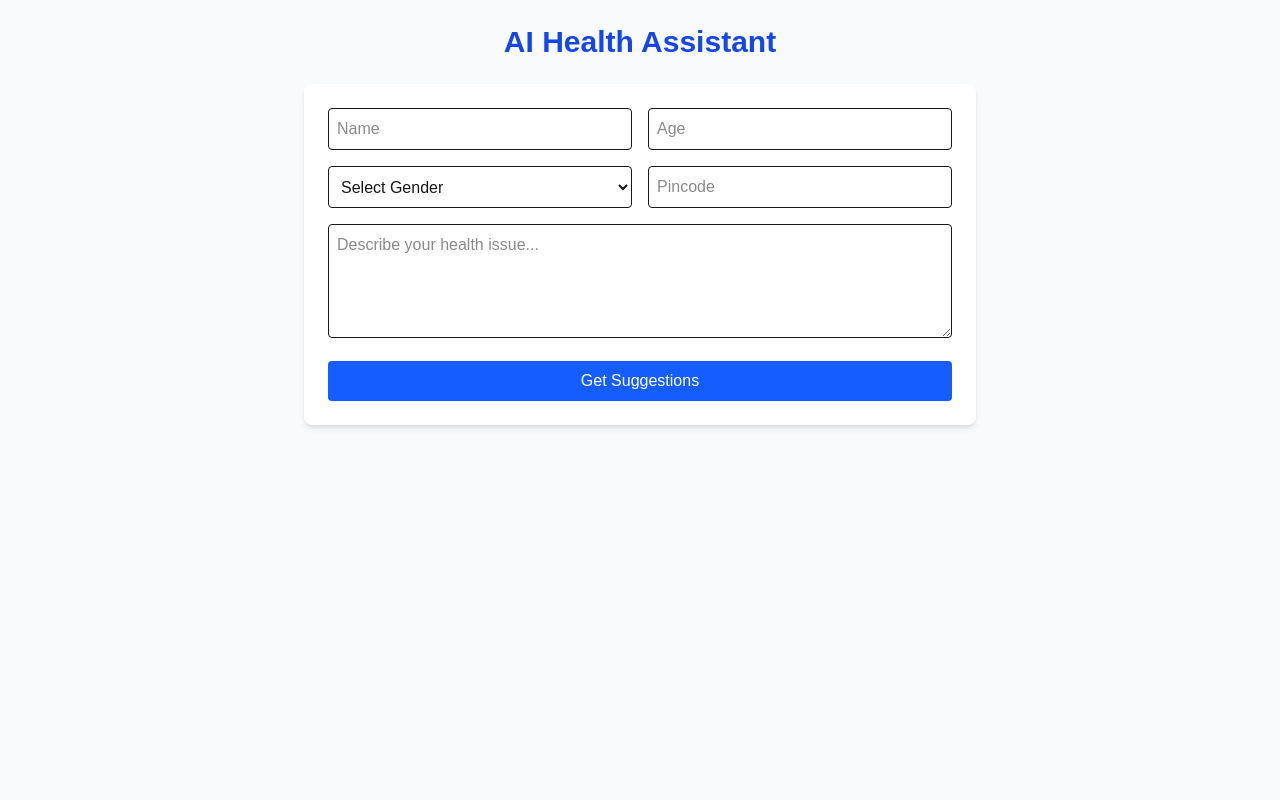
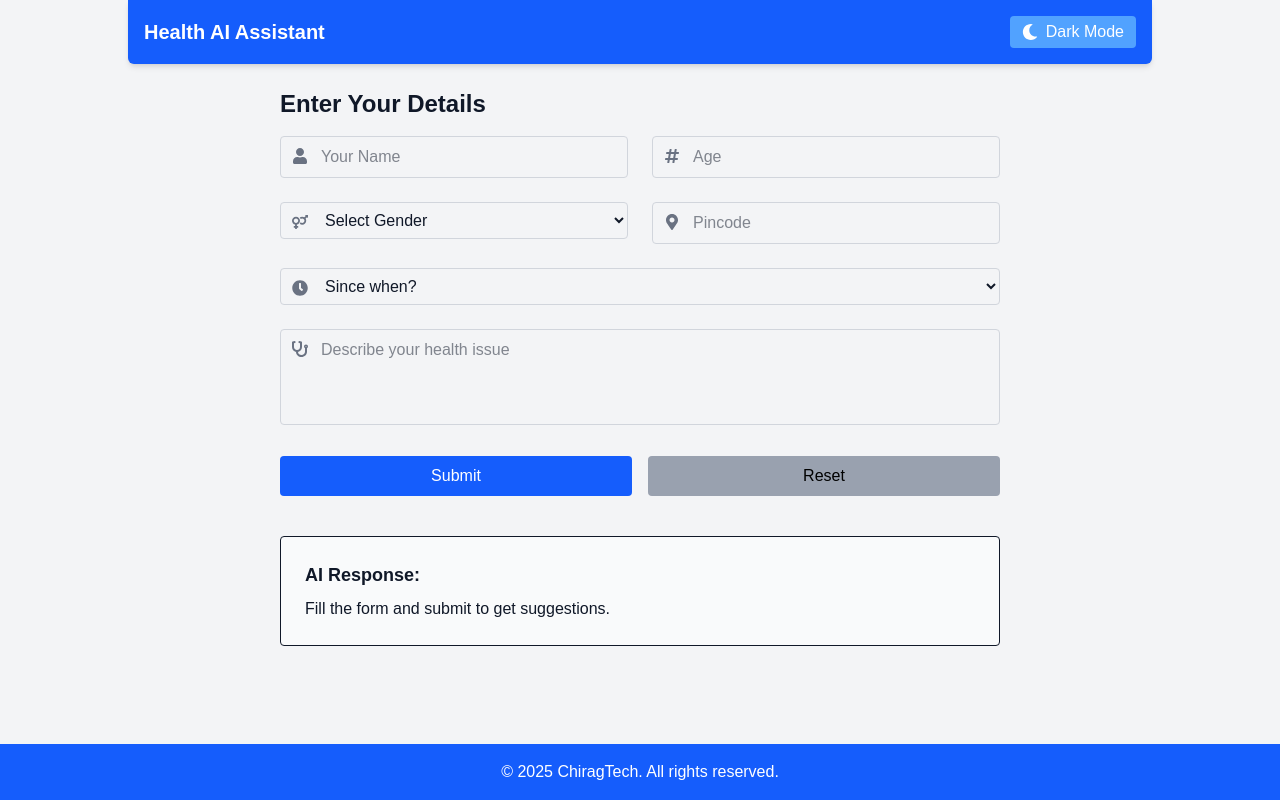
Before and after one commit to chiragtech91/health-ai, a Next.js app: page / in a window 1280 px wide. Built offline with nearby package versions, Linux system fonts and the light colour scheme.

Commit message:
Update UI with TogetherAI API

```diff
--- a/app/api/ask/route.js
+++ b/app/api/ask/route.js
@@ -1,55 +1,32 @@
+import { NextResponse } from 'next/server';
+import axios from 'axios';
+
 export async function POST(req) {
   try {
-    const body = await req.json();
-    const { name, age, gender, pincode, message } = body;
+    const { name, age, gender, pincode, symptoms, duration } = await req.json();
 
-    const prompt = `
-User Details:
-- Name: ${name}
-- Age: ${age}
-- Gender: ${gender}
-- Pincode: ${pincode}
+    const prompt = `A patient named ${name}, aged ${age}, gender: ${gender}, from pincode ${pincode}, reports: ${symptoms}. Issue duration: ${duration}. Suggest possible conditions, treatments, and nearby hospitals with approximate costs.`;
 
-Symptoms:
-${message}
+    const response = await axios.post(
+      'https://api.together.xyz/v1/chat/completions',
+      {
+        model: 'mistralai/Mixtral-8x7B-Instruct-v0.1',
+        messages: [{ role: 'user', content: prompt }],
+        temperature: 0.7,
+        max_tokens: 1024,
+      },
+      {
+        headers: {
+          Authorization: `Bearer ${process.env.TOGETHER_API_KEY}`,
+          'Content-Type': 'application/json',
+        },
+      }
+    );
 
-Based on the above, provide:
-1. Possible diagnosis or health suggestion
-2. Suggested treatments
-3. A list of 3 nearby hospitals/nursing homes (based on pincode) with estimated treatment cost in INR
-4. Reliability percentage (just a rough estimate)
-`;
-
-    const response = await fetch("https://openrouter.ai/api/v1/chat/completions", {
-      method: "POST",
-      headers: {
-        "Authorization": `Bearer ${process.env.OPENROUTER_API_KEY}`,
-        "Content-Type": "application/json",
-        "X-Title": "AI Health Assistant"
-      },
-      body: JSON.stringify({
-        model: "openrouter/auto", // more flexible
-        messages: [
-          {
-            role: "system",
-            content: "You are a helpful health assistant. Provide guidance based on symptoms and user info."
-          },
-          {
-            role: "user",
-            content: prompt
-          }
-        ]
-      }),
-    });
-
-    const data = await response.json();
-    console.log("OpenRouter API response:", JSON.stringify(data, null, 2));
-
-    const aiReply = data?.choices?.[0]?.message?.content || "Sorry, I couldn’t process your request at this time.";
-
-    return Response.json({ reply: aiReply });
+    const aiReply = response.data.choices[0].message.content;
+    return NextResponse.json({ reply: aiReply });
   } catch (error) {
-    console.error("Error in AI request:", error);
-    return Response.json({ reply: "Something went wrong on the server." });
+    console.error('Error:', error?.response?.data || error.message);
+    return NextResponse.json({ error: 'Something went wrong' }, { status: 500 });
   }
 }
--- a/app/page.js
+++ b/app/page.js
@@ -1,126 +1,271 @@
 'use client';
-import { useState } from "react";
-import Spinner from "@/components/Spinner";
-import AIResponse from "@/components/AIResponse";
+
+import { useState, useCallback, useEffect } from 'react';
+import axios from 'axios';
+import { motion } from 'framer-motion';
+import { FaUser, FaHashtag, FaVenusMars, FaMapMarkerAlt, FaStethoscope, FaClock, FaSun, FaMoon } from 'react-icons/fa';
+
+const InputWrapper = ({ icon, children }) => (
+  <div className="relative w-full">
+    <span className="absolute left-3 top-3 text-gray-500 dark:text-gray-400 pointer-events-none">{icon}</span>
+    {children}
+  </div>
+);
 
 export default function AskPage() {
-  const [name, setName] = useState("");
-  const [age, setAge] = useState("");
-  const [gender, setGender] = useState("");
-  const [pincode, setPincode] = useState("");
-  const [message, setMessage] = useState("");
-  const [response, setResponse] = useState("");
+  const [form, setForm] = useState({
+    name: '',
+    age: '',
+    gender: '',
+    pincode: '',
+    issue: '',
+    duration: '',
+  });
+  const [errors, setErrors] = useState({});
+  const [response, setResponse] = useState('');
   const [loading, setLoading] = useState(false);
+  const [darkMode, setDarkMode] = useState(false);
 
-  const handleSubmit = async (e) => {
-    e.preventDefault();
+  // Persist theme choice in localStorage
+  useEffect(() => {
+    const saved = localStorage.getItem('darkMode');
+    if (saved === 'true') setDarkMode(true);
+  }, []);
 
-    // ✅ Input validation
-    if (!name || !age || !gender || !pincode || !message) {
-      alert("Please fill in all fields.");
-      return;
+  useEffect(() => {
+    localStorage.setItem('darkMode', darkMode);
+  }, [darkMode]);
+
+  const toggleDarkMode = () => setDarkMode((prev) => !prev);
+
+  const validate = useCallback(() => {
+    let newErrors = {};
+    if (!form.name.trim()) newErrors.name = 'Name is required';
+    if (!form.age || isNaN(form.age) || form.age < 1 || form.age > 120) newErrors.age = 'Valid age required';
+    if (!form.gender) newErrors.gender = 'Gender is required';
+    if (!form.pincode || !/^\d{6}$/.test(form.pincode)) newErrors.pincode = 'Valid 6-digit pincode required';
+    if (!form.issue.trim()) newErrors.issue = 'Health issue description is required';
+    if (!form.duration) newErrors.duration = 'Please select duration';
+    setErrors(newErrors);
+    return Object.keys(newErrors).length === 0;
+  }, [form]);
+
+  const handleChange = useCallback(
+    (e) => {
+      const { name, value } = e.target;
+      setForm((prev) => ({ ...prev, [name]: value }));
+      setErrors((prev) => ({ ...prev, [name]: undefined }));
+    },
+    []
+  );
+
+  const handleSubmit = async () => {
+    if (!validate()) return;
+    setLoading(true);
+    setResponse('');
+    try {
+      const res = await axios.post('/api/ask', form);
+      setResponse(res.data.reply);
+    } catch (err) {
+      setResponse('Something went wrong. Please try again.');
+    } finally {
+      setLoading(false);
     }
+  };
 
-    if (isNaN(age) || age < 1 || age > 120) {
-      alert("Please enter a valid age between 1 and 120.");
-      return;
-    }
-
-    if (!/^\d{6}$/.test(pincode)) {
-      alert("Please enter a valid 6-digit Indian pincode.");
-      return;
-    }
-
-    setLoading(true);
-    setResponse("");
-
-    try {
-      const res = await fetch("/api/ask", {
-        method: "POST",
-        headers: { "Content-Type": "application/json" },
-        body: JSON.stringify({ name, age, gender, pincode, message }),
+  const handleReset = () => {
+    setForm({
+      name: '',
+      age: '',
+      gender: '',
+      pincode: '',
+      issue: '',
+      duration: '',
     });
-
-      const data = await res.json();
-      setResponse(data.reply);
-    } catch (error) {
-      setResponse("Something went wrong. Please try again.");
-    }
-
-    setLoading(false);
+    setErrors({});
+    setResponse('');
   };
 
   return (
-    <div className="min-h-screen bg-gray-50 p-6 flex flex-col items-center">
-      <h1 className="text-3xl font-bold mb-6 text-center text-blue-700">AI Health Assistant</h1>
+    <div className={darkMode ? 'dark bg-gray-900 text-gray-100 min-h-screen flex flex-col' : 'bg-gray-100 text-gray-900 min-h-screen flex flex-col'}>
+      {/* Header */}
+      <header className="bg-blue-600 dark:bg-blue-800 text-white p-4 flex justify-between items-center max-w-5xl mx-auto w-11/12 rounded-b-md shadow-md">
+        <h1 className="text-xl font-bold">Health AI Assistant</h1>
+        <button
+          onClick={toggleDarkMode}
+          aria-label="Toggle Dark Mode"
+          className="flex items-center gap-2 bg-blue-400 dark:bg-blue-700 px-3 py-1 rounded hover:bg-blue-500 transition"
+        >
+          {darkMode ? (
+            <>
+              <FaSun /> Light Mode
+            </>
+          ) : (
+            <>
+              <FaMoon /> Dark Mode
+            </>
+          )}
+        </button>
+      </header>
 
-      <form onSubmit={handleSubmit} className="w-full max-w-2xl bg-white p-6 rounded-lg shadow-md space-y-4">
-        <div className="grid grid-cols-1 md:grid-cols-2 gap-4">
+      {/* Main content wrapper */}
+      <main className="flex-grow w-[60%] max-w-3xl mx-auto p-6">
+        <motion.div
+          className="space-y-6"
+          initial={{ opacity: 0, y: -20 }}
+          animate={{ opacity: 1, y: 0 }}
+          transition={{ duration: 0.6 }}
+        >
+          <h2 className="text-2xl font-semibold mb-4">Enter Your Details</h2>
+
+          {/* Form Grid */}
+          <div className="grid grid-cols-1 md:grid-cols-2 gap-6">
+            {/* Name */}
+            <div>
+              <InputWrapper icon={<FaUser />}>
                 <input
                   type="text"
-            placeholder="Name"
-            className="border p-2 rounded w-full"
-            value={name}
-            onChange={(e) => setName(e.target.value)}
-            required
+                  name="name"
+                  placeholder="Your Name"
+                  value={form.name}
+                  onChange={handleChange}
+                  className={`pl-10 w-full p-2 border rounded dark:bg-gray-800 dark:border-gray-700 dark:text-gray-100 ${
+                    errors.name ? 'border-red-500' : 'border-gray-300'
+                  }`}
                 />
+              </InputWrapper>
+              {errors.name && <p className="text-red-500 text-sm mt-1">{errors.name}</p>}
+            </div>
+
+            {/* Age */}
+            <div>
+              <InputWrapper icon={<FaHashtag />}>
                 <input
                   type="number"
+                  name="age"
                   placeholder="Age"
-            className="border p-2 rounded w-full"
-            value={age}
-            onChange={(e) => setAge(e.target.value)}
-            required
+                  value={form.age}
+                  onChange={handleChange}
+                  className={`pl-10 w-full p-2 border rounded dark:bg-gray-800 dark:border-gray-700 dark:text-gray-100 ${
+                    errors.age ? 'border-red-500' : 'border-gray-300'
+                  }`}
                 />
+              </InputWrapper>
+              {errors.age && <p className="text-red-500 text-sm mt-1">{errors.age}</p>}
+            </div>
+
+            {/* Gender */}
+            <div>
+              <InputWrapper icon={<FaVenusMars />}>
                 <select
-            className="border p-2 rounded w-full"
-            value={gender}
-            onChange={(e) => setGender(e.target.value)}
-            required
+                  name="gender"
+                  value={form.gender}
+                  onChange={handleChange}
+                  className={`pl-10 w-full p-2 border rounded dark:bg-gray-800 dark:border-gray-700 dark:text-gray-100 ${
+                    errors.gender ? 'border-red-500' : 'border-gray-300'
+                  }`}
                 >
                   <option value="">Select Gender</option>
-            <option value="Male">Male</option>
-            <option value="Female">Female</option>
-            <option value="Other">Other</option>
+                  <option value="male">Male</option>
+                  <option value="female">Female</option>
+                  <option value="other">Other</option>
                 </select>
+              </InputWrapper>
+              {errors.gender && <p className="text-red-500 text-sm mt-1">{errors.gender}</p>}
+            </div>
+
+            {/* Pincode */}
+            <div>
+              <InputWrapper icon={<FaMapMarkerAlt />}>
                 <input
                   type="text"
+                  name="pincode"
                   placeholder="Pincode"
-            className="border p-2 rounded w-full"
-            value={pincode}
-            onChange={(e) => setPincode(e.target.value)}
-            required
+                  value={form.pincode}
+                  onChange={handleChange}
+                  className={`pl-10 w-full p-2 border rounded dark:bg-gray-800 dark:border-gray-700 dark:text-gray-100 ${
+                    errors.pincode ? 'border-red-500' : 'border-gray-300'
+                  }`}
                 />
+              </InputWrapper>
+              {errors.pincode && <p className="text-red-500 text-sm mt-1">{errors.pincode}</p>}
             </div>
+
+            {/* Duration (full width row) */}
+            <div className="md:col-span-2">
+              <InputWrapper icon={<FaClock />}>
+                <select
+                  name="duration"
+                  value={form.duration}
+                  onChange={handleChange}
+                  className={`pl-10 w-full p-2 border rounded dark:bg-gray-800 dark:border-gray-700 dark:text-gray-100 ${
+                    errors.duration ? 'border-red-500' : 'border-gray-300'
+                  }`}
+                >
+                  <option value="">Since when?</option>
+                  <option value="<1 day">&lt;1 day</option>
+                  <option value="1-3 days">1-3 days</option>
+                  <option value="1 week">1 week</option>
+                  <option value="1-2 weeks">1-2 weeks</option>
+                  <option value="More than 2 weeks">More than 2 weeks</option>
+                </select>
+              </InputWrapper>
+              {errors.duration && <p className="text-red-500 text-sm mt-1">{errors.duration}</p>}
+            </div>
+
+            {/* Issue textarea (full width row) */}
+            <div className="md:col-span-2">
+              <InputWrapper icon={<FaStethoscope />}>
                 <textarea
-          rows="4"
-          placeholder="Describe your health issue..."
-          className="border p-2 rounded w-full"
-          value={message}
-          onChange={(e) => setMessage(e.target.value)}
-          required
+                  name="issue"
+                  placeholder="Describe your health issue"
+                  value={form.issue}
+                  onChange={handleChange}
+                  className={`pl-10 w-full p-2 border rounded h-24 resize-none dark:bg-gray-800 dark:border-gray-700 dark:text-gray-100 ${
+                    errors.issue ? 'border-red-500' : 'border-gray-300'
+                  }`}
                 />
-        <button
-          type="submit"
-          className="bg-blue-600 text-white px-4 py-2 rounded hover:bg-blue-700 w-full"
-        >
-          {loading ? "Processing..." : "Get Suggestions"}
-        </button>
-      </form>
-
-      {/* Response Section */}
-      {loading && <Spinner />}
-
-      {response && (
-        <div className="mt-6 p-4 bg-green-50 border border-green-200 rounded-lg shadow-sm w-full max-w-2xl">
-          <h3 className="text-lg font-semibold mb-2 text-green-700">AI Health Recommendation:</h3>
-          <div className="text-sm text-gray-800 whitespace-pre-line leading-relaxed">
-            {response.split('\n').map((line, index) => (
-              <p key={index} className="mb-2">• {line.trim()}</p>
-            ))}
+              </InputWrapper>
+              {errors.issue && <p className="text-red-500 text-sm mt-1">{errors.issue}</p>}
             </div>
           </div>
-      )}
+
+          {/* Buttons */}
+          <div className="flex gap-4 mt-4">
+            <button
+              onClick={handleSubmit}
+              className="bg-blue-600 dark:bg-blue-700 text-white px-6 py-2 rounded hover:bg-blue-700 dark:hover:bg-blue-800 transition flex-1"
+              disabled={loading}
+            >
+              {loading ? 'Submitting...' : 'Submit'}
+            </button>
+            <button
+              onClick={handleReset}
+              className="bg-gray-400 text-black px-6 py-2 rounded hover:bg-gray-500 transition flex-1"
+              disabled={loading}
+              type="button"
+            >
+              Reset
+            </button>
+          </div>
+        </motion.div>
+
+        {/* Response below form */}
+        <motion.div
+          className="mt-10 p-6 border rounded bg-gray-50 dark:bg-gray-800 whitespace-pre-wrap max-w-full"
+          initial={{ opacity: 0, y: 20 }}
+          animate={{ opacity: 1, y: 0 }}
+          transition={{ duration: 0.6 }}
+        >
+          <h3 className="text-lg font-semibold mb-2">AI Response:</h3>
+          {loading ? 'Processing your input...' : response || 'Fill the form and submit to get suggestions.'}
+        </motion.div>
+      </main>
+
+      {/* Footer */}
+      <footer className="bg-blue-600 dark:bg-blue-800 text-white p-4 text-center">
+        <p>© {new Date().getFullYear()} ChiragTech. All rights reserved.</p>
+      </footer>
     </div>
   );
 }
```
Also changed, not shown: package.json (+6 -3 lines), 1 other file (tests, documents, lock files or other folders). Lines whose indentation alone changed are shown as unchanged.
